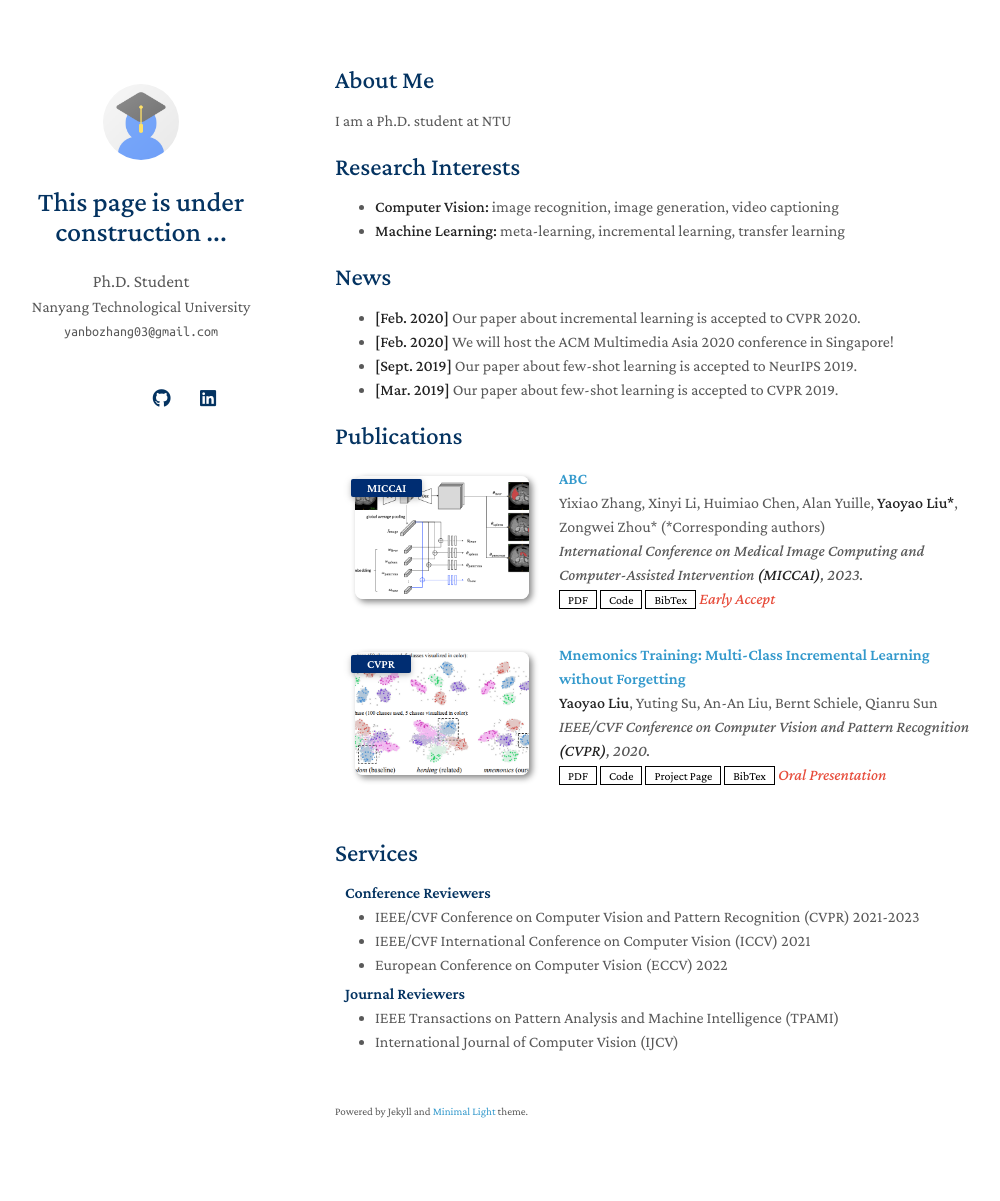
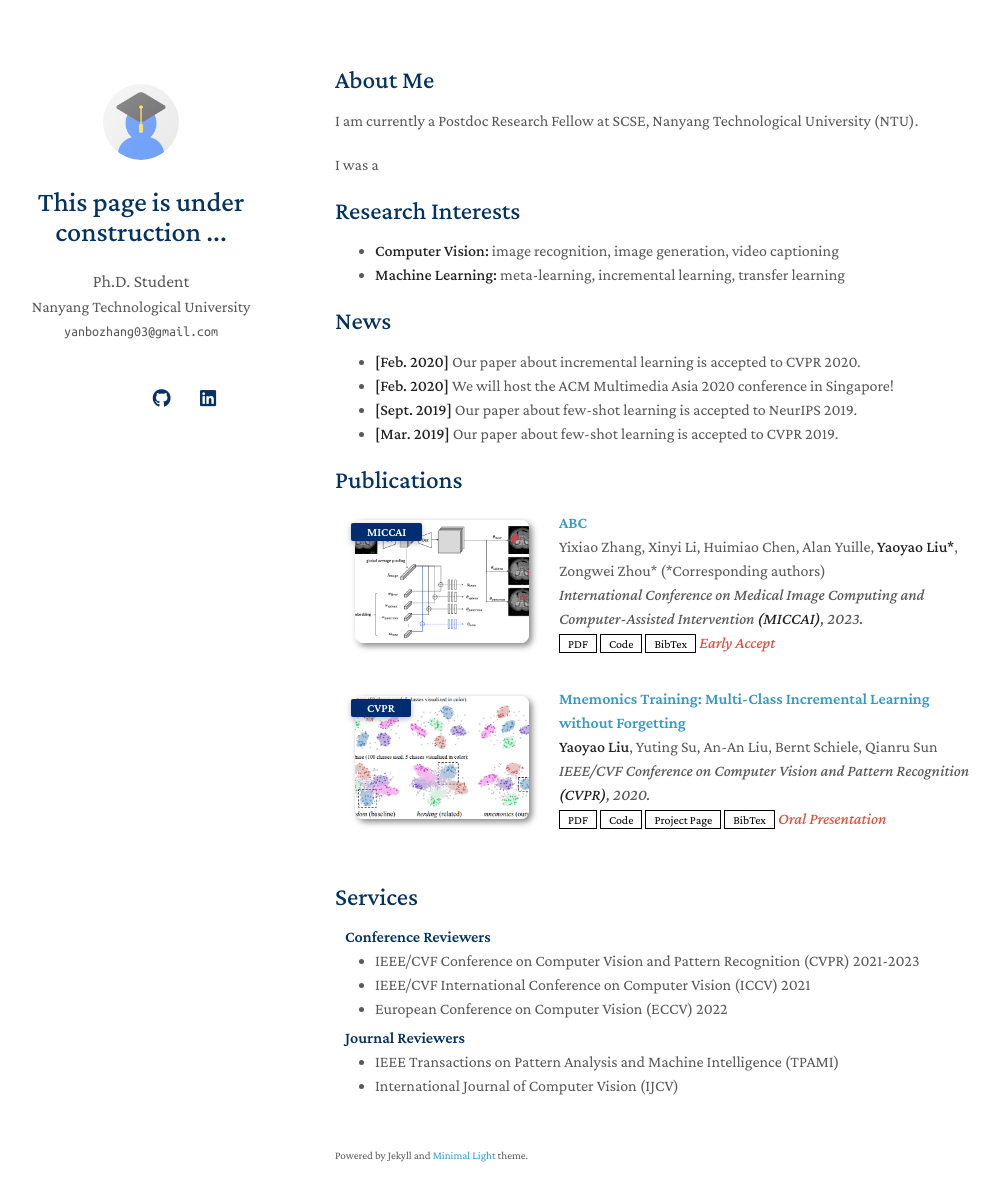
Before and after one commit to yanbozhang003/yanbozhang003.github.io, a Jekyll site: the page built from index.md, in a window 1280 px wide and 1236 px high. Shown: the top 1201 px of the window, without its empty margins (135-1135 px from the left). Built offline with Jekyll 4.4.1, drawn with Linux system fonts in a browser that asks for light colours; nearby versions of some CDN libraries; a style sheet for code colours, icons or effects is not loaded; our own code applies the rules of GitHub Pages for plain Markdown files.

Commit message:
Update index.md

```diff
--- a/index.md
+++ b/index.md
@@ -4,7 +4,9 @@ layout: homepage
 
 ## About Me
 
-I am a Ph.D. student at NTU
+I am currently a Postdoc Research Fellow at SCSE, Nanyang Technological University (NTU).
+
+I was a
 
 ## Research Interests
 
```
